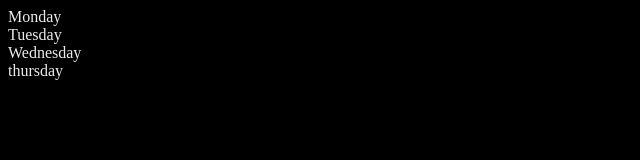
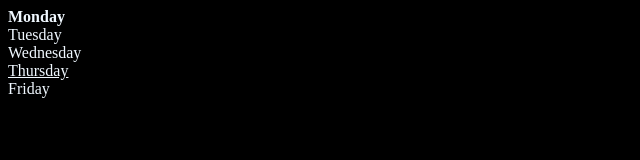
Before and after one commit to khotketan007/js-ketan, a plain HTML site: page 06_DOM/Two.html in a window 1280 px wide. Shown: the full height of the page, 0-640 px from the left. Drawn offline with Linux system fonts and the light colour scheme.

Commit message:
Parent and Child relations

```diff
--- a/06_DOM/Two.html
+++ b/06_DOM/Two.html
@@ -1,16 +1,51 @@
 <!DOCTYPE html>
 <html lang="en">
   <head>
-    <meta charset="UTF-8">
-    <meta name="viewport" content="width=device-width, initial-scale=1.0">
-    <title> DOM Chai aur Code </title>
+    <meta charset="UTF-8" />
+    <meta name="viewport" content="width=device-width, initial-scale=1.0" />
+    <title>DOM Chai aur Code</title>
   </head>
-<body style="background-color: rgb(0, 0, 0); color: rgb(235, 235, 235);">
+  <body style="background-color: black; color: aliceblue">
     <div class="parent">
       <div class="days">Monday</div>
       <div class="days">Tuesday</div>
       <div class="days">Wednesday</div>
-        <div class="days">thursday</div>
+      <div class="days">Thursday</div>
+      <div class="days">Friday</div>
     </div>
   </body>
+  <script>
+    // Check the Data in the parent class
+    let dataInParent = document.querySelector(".parent");
+    // console.log(dataInParent);
+    // console.log(dataInParent.children);
+    // console.log(dataInParent.children[1].innerHTML);
+
+    // now we are Printing the All value in div  of days using for loop
+    // for (let i = 0; i < dataInParent.children.length; i++) {
+    //   console.log(dataInParent.children[i].innerHTML);
+    // }
+
+    // Now we can put the some style to element
+    dataInParent.children[0].style.fontWeight = "bold";
+    dataInParent.children[3].style.textDecorationLine = "underline";
+    // console.log(dataInParent.firstElementChild);
+    // console.log(dataInParent.lastElementChild);
+
+    const day = document.querySelector(".days");
+    // console.log(day);
+    // console.log(day.parentElement);
+    // console.log(day.nextElementSibling);
+
+    // Printing the Nodes
+    console.log("Nodes", dataInParent.childNodes);
+
+    // moving child to parent
+    // const day = document.querySelectorAll(".days");
+    // // console.log(day);
+    // const innerData = Array.from(day);
+    // innerData.forEach((item) => {
+    //   console.log(item);
+    // });
+  </script>
 </html>
```
Lines whose indentation alone changed are shown as unchanged.
